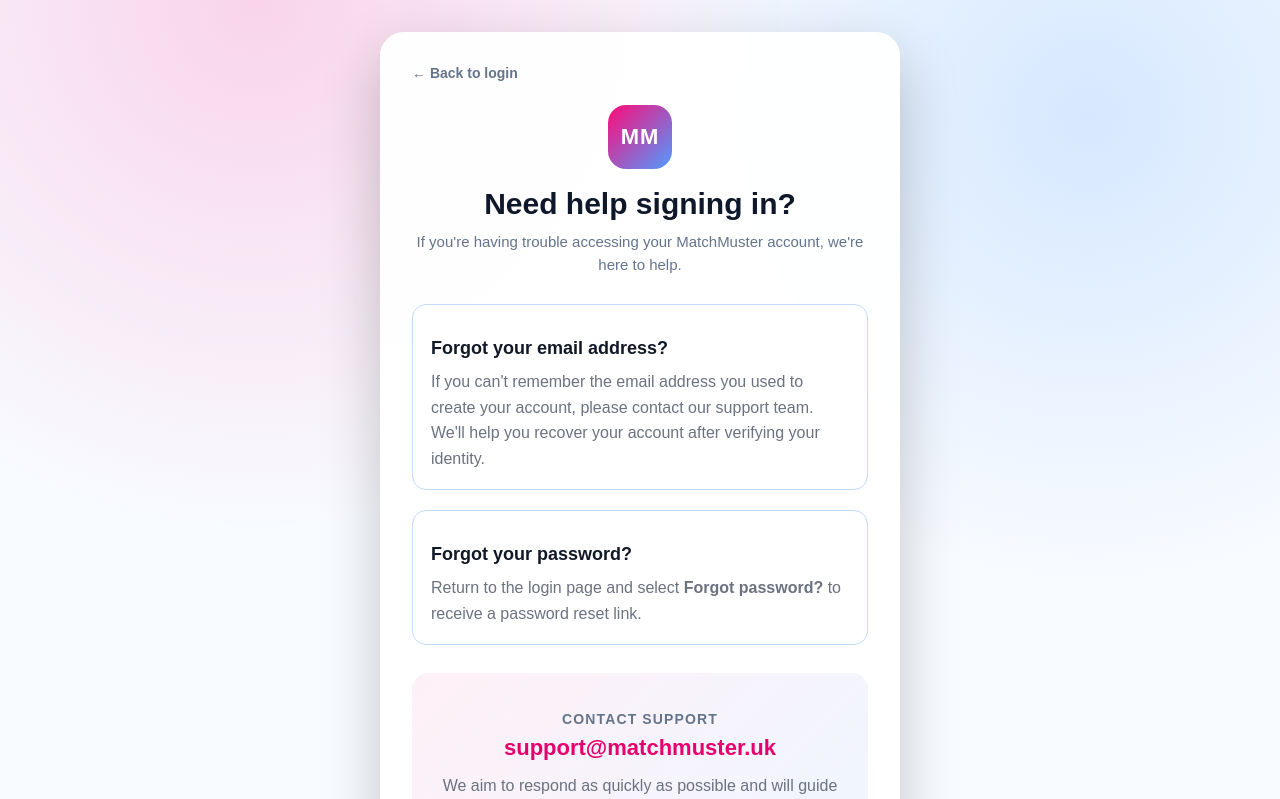
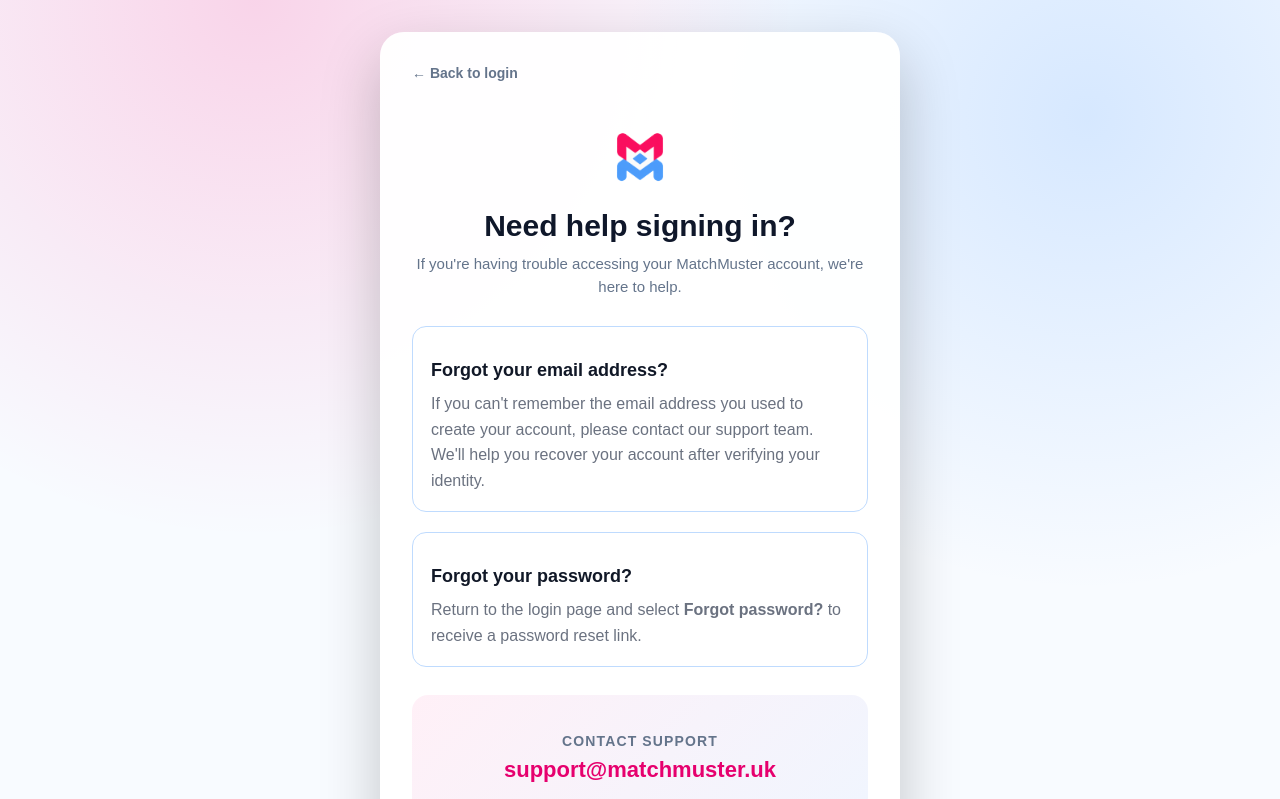
Before and after one commit to patricka03/matchmuster-frontend, a React (Vite) app: page /help in a window 1280 px wide. Shown: the top 799 px of the page. Built offline with nearby package versions, Linux system fonts and the light colour scheme.

Commit message:
Updated Front-End Theme

```diff
--- a/src/App.css
+++ b/src/App.css
@@ -3068,3 +3068,18 @@
     width: 100%;
   }
 }
+
+.matchmuster-page-logo {
+  display: block;
+  width: 72px;
+  height: 72px;
+  margin: 0 auto 20px;
+  object-fit: contain;
+}
+
+.auth-card .matchmuster-page-logo,
+.forgot-password-card .matchmuster-page-logo {
+  width: 64px;
+  height: 64px;
+  margin: 20px auto;
+}
--- a/src/pages/DeveloperDashboardPage.css
+++ b/src/pages/DeveloperDashboardPage.css
@@ -31,6 +31,10 @@
   background: #ffffff;
   color: var(--color-brand-pink);
   font-weight: 800;
+  display: block;
+  object-fit: contain;
+  background: transparent;
+  border-radius: 0;
 }
 
 .developer-brand strong,
--- a/src/pages/DeveloperDashboardPage.jsx
+++ b/src/pages/DeveloperDashboardPage.jsx
@@ -2,6 +2,7 @@
 import { useNavigate } from 'react-router-dom'
 import './DeveloperDashboardPage.css'
 import API_URL from '../config/api'
+import matchMusterLogo from '../assets/matchmuster-logo.png'
 
 function DeveloperDashboardPage() {
   const navigate = useNavigate()
@@ -395,7 +396,12 @@
       <aside className="developer-sidebar">
         <div>
           <div className="developer-brand">
-            <div className="developer-brand-mark">MM</div>
+            <img
+              className="developer-brand-mark "
+              src={matchMusterLogo}
+              alt=""
+              aria-hidden="true"
+            />
 
             <div>
               <strong>MatchMuster</strong>
--- a/src/pages/DeveloperLoginPage.css
+++ b/src/pages/DeveloperLoginPage.css
@@ -26,6 +26,10 @@
   background: var(--color-brand-gradient);
   color: #ffffff;
   font-weight: 800;
+  display: block;
+  object-fit: contain;
+  background: transparent;
+  border-radius: 0;
 }
 
 .developer-login-label {
--- a/src/pages/DeveloperLoginPage.jsx
+++ b/src/pages/DeveloperLoginPage.jsx
@@ -2,6 +2,7 @@
 import { useNavigate } from 'react-router-dom'
 import './DeveloperLoginPage.css'
 import API_URL from '../config/api'
+import matchMusterLogo from '../assets/matchmuster-logo.png'
 
 function DeveloperLoginPage() {
   const navigate = useNavigate()
@@ -70,7 +71,12 @@
   return (
     <main className="developer-login-page">
       <section className="developer-login-card">
-        <div className="developer-login-logo">MM</div>
+        <img
+          className="developer-login-logo"
+          src={matchMusterLogo}
+          alt=""
+          aria-hidden="true"
+        />
 
         <p className="developer-login-label">
           PRIVATE CONTROL CENTRE
--- a/src/pages/ForgotPasswordPage.jsx
+++ b/src/pages/ForgotPasswordPage.jsx
@@ -2,6 +2,7 @@
 import { Link } from 'react-router-dom'
 import './ForgotPasswordPage.css'
 import API_URL from '../config/api'
+import matchMusterLogo from '../assets/matchmuster-logo.png'
 
 function ForgotPasswordPage() {
   const [email, setEmail] = useState('')
@@ -56,7 +57,12 @@
           ← Back to login
         </Link>
 
-        <div className="logo">MM</div>
+        <img
+          className="matchmuster-page-logo"
+          src={matchMusterLogo}
+          alt=""
+          aria-hidden="true"
+        />
 
         <h1>Forgot your password?</h1>
 
--- a/src/pages/HelpPage.jsx
+++ b/src/pages/HelpPage.jsx
@@ -1,5 +1,6 @@
 import { Link } from 'react-router-dom'
 import './HelpPage.css'
+import matchMusterLogo from '../assets/matchmuster-logo.png'
 
 function HelpPage() {
   return (
@@ -9,7 +10,12 @@
           ← Back to login
         </Link>
 
-        <div className="logo">MM</div>
+        <img
+          className="matchmuster-page-logo"
+          src={matchMusterLogo}
+          alt=""
+          aria-hidden="true"
+        />
 
         <h1>Need help signing in?</h1>
 
--- a/src/pages/LoginPage.jsx
+++ b/src/pages/LoginPage.jsx
@@ -1,6 +1,7 @@
 import { useState } from 'react'
 import { Link, useLocation, useNavigate } from 'react-router-dom'
 import API_URL from '../config/api'
+import matchMusterLogo from '../assets/matchmuster-logo.png'
 
 function LoginPage() {
   const location = useLocation()
@@ -81,7 +82,12 @@
           ← Back
         </Link>
 
-        <div className="logo">MM</div>
+        <img
+          className="matchmuster-page-logo"
+          src={matchMusterLogo}
+          alt=""
+          aria-hidden="true"
+        />
 
         <h1>Welcome back</h1>
         <p>Sign in to your MatchMuster account.</p>
--- a/src/pages/ResetPasswordPage.jsx
+++ b/src/pages/ResetPasswordPage.jsx
@@ -1,6 +1,7 @@
 import { useState } from 'react'
 import { Link, useNavigate, useSearchParams } from 'react-router-dom'
 import API_URL from '../config/api'
+import matchMusterLogo from '../assets/matchmuster-logo.png'
 
 function ResetPasswordPage() {
   const navigate = useNavigate()
@@ -100,7 +101,12 @@
           ← Back to login
         </Link>
 
-        <div className="logo">MM</div>
+        <img
+          className="matchmuster-page-logo"
+          src={matchMusterLogo}
+          alt=""
+          aria-hidden="true"
+        />
 
         <h1>Create new password</h1>
 
--- a/src/pages/SignupPage.jsx
+++ b/src/pages/SignupPage.jsx
@@ -1,6 +1,7 @@
 import { useState } from 'react'
 import { Link, useNavigate } from 'react-router-dom'
 import API_URL from '../config/api'
+import matchMusterLogo from '../assets/matchmuster-logo.png'
 
 function SignupPage() {
   const navigate = useNavigate()
@@ -108,7 +109,12 @@
           ← Back
         </Link>
 
-        <div className="logo">MM</div>
+        <img
+          className="matchmuster-page-logo"
+          src={matchMusterLogo}
+          alt=""
+          aria-hidden="true"
+        />
 
         <h1>Create your account</h1>
 
--- a/src/pages/WelcomePage.jsx
+++ b/src/pages/WelcomePage.jsx
@@ -1,10 +1,16 @@
 import { Link } from 'react-router-dom'
+import matchMusterLogo from '../assets/matchmuster-logo.png'
 
 function WelcomePage() {
   return (
     <main className="welcome-page">
       <section className="welcome-card">
-        <div className="logo">MM</div>
+        <img
+          className="matchmuster-page-logo"
+          src={matchMusterLogo}
+          alt=""
+          aria-hidden="true"
+        />
 
         <h1>MatchMuster</h1>
 
```
